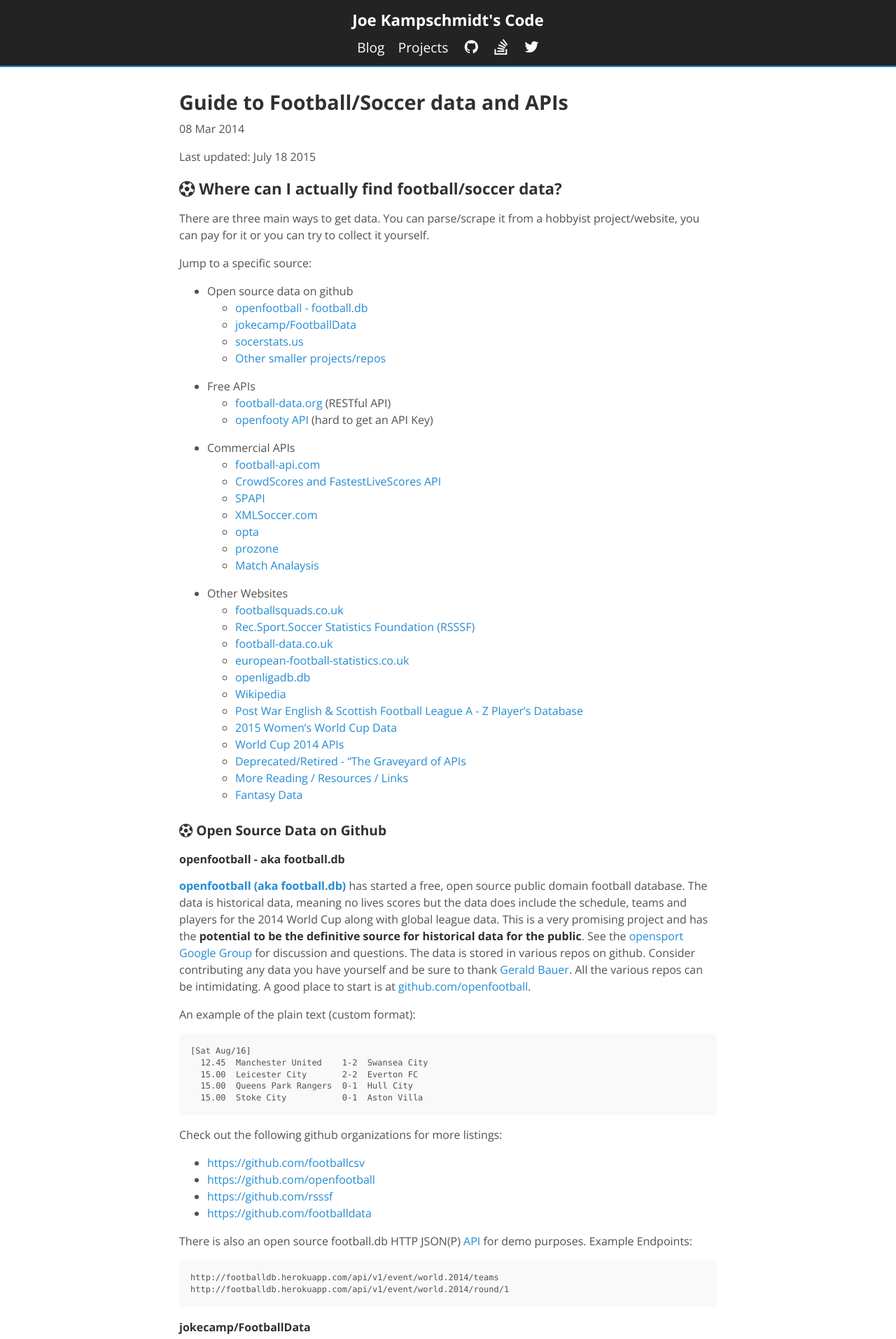
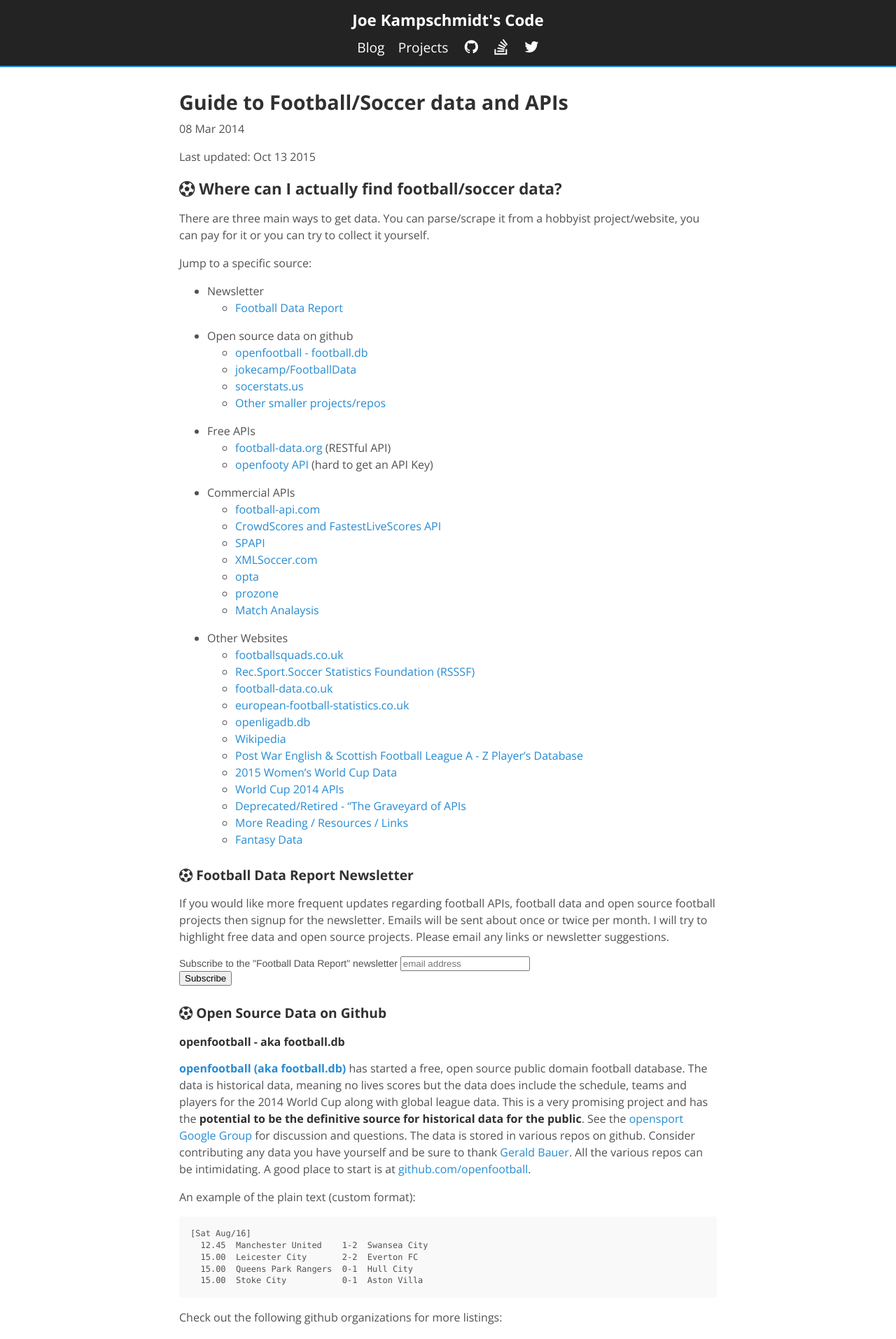
Before and after one commit to jokecamp/jokecamp.com, a Jekyll site: the page built from _posts/2014-03-08-guide-to-football-and-soccer-data-and-apis.markdown, in a window 1280 px wide. Shown: the top 1914 px of the page at 70% size. Built offline with Jekyll 4.4.1, drawn with Linux system fonts in a browser that asks for light colours; nearby versions of some CDN libraries; Markdown is read by kramdown in place of the engine named in the settings; comment, search, counter and statistics services are not loaded.

Commit message:
Added newsletter link

```diff
--- a/_posts/2014-03-08-guide-to-football-and-soccer-data-and-apis.markdown
+++ b/_posts/2014-03-08-guide-to-football-and-soccer-data-and-apis.markdown
@@ -16,7 +16,7 @@ tags:
 featured: true
 ---
 
-Last updated: July 18 2015
+Last updated: Oct 13 2015
 
 ## <i class="fa fa-futbol-o"></i> Where can I actually find football/soccer data?
 
@@ -24,6 +24,8 @@ There are three main ways to get data. You can parse/scrape it from a hobbyist p
 
 Jump to a specific source:
 
+- Newsletter
+  - [Football Data Report](#newsletter)
 - Open source data on github
   - [openfootball - football.db](#openfootball)
   - [jokecamp/FootballData](#fdata)
@@ -53,6 +55,30 @@ Jump to a specific source:
   - [Deprecated/Retired - "The Graveyard of APIs](#api-graveyard)
   - [More Reading / Resources / Links](#other)
   - [Fantasy Data](#fantasy)
+
+
+<a name="newsletter"></a>
+### <i class="fa fa-futbol-o"></i> Football Data Report Newsletter
+
+If you would like more frequent updates regarding football APIs, football data and open source football projects then signup for the newsletter. Emails will be sent about once or twice per month. I will try to highlight free data and open source projects. Please email any links or newsletter suggestions.
+
+<link href="//cdn-images.mailchimp.com/embedcode/slim-081711.css" rel="stylesheet" type="text/css">
+<style type="text/css">
+	#mc_embed_signup{background:#fff; clear:left; font:14px Helvetica,Arial,sans-serif; }
+	/* Add your own MailChimp form style overrides in your site stylesheet or in this style block.
+	   We recommend moving this block and the preceding CSS link to the HEAD of your HTML file. */
+</style>
+<div id="mc_embed_signup">
+<form action="//jokecamp.us11.list-manage.com/subscribe/post?u=cb6e46591377b9e37de1f674f&amp;id=9ed21f2b6d" method="post" id="mc-embedded-subscribe-form" name="mc-embedded-subscribe-form" class="validate" target="_blank" novalidate>
+    <div id="mc_embed_signup_scroll">
+	<label for="mce-EMAIL">Subscribe to the &quot;Football Data Report&quot; newsletter</label>
+	<input type="email" value="" name="EMAIL" class="email" id="mce-EMAIL" placeholder="email address" required>
+    <div style="position: absolute; left: -5000px;"><input type="text" name="b_cb6e46591377b9e37de1f674f_9ed21f2b6d" tabindex="-1" value=""></div>
+    <div class="clear"><input type="submit" value="Subscribe" name="subscribe" id="mc-embedded-subscribe" class="button"></div>
+    </div>
+</form>
+</div>
+
 
 
 <a name="github"></a>
```
Also changed, not shown: ideas.md (+6 -6 lines), 4 other files.
